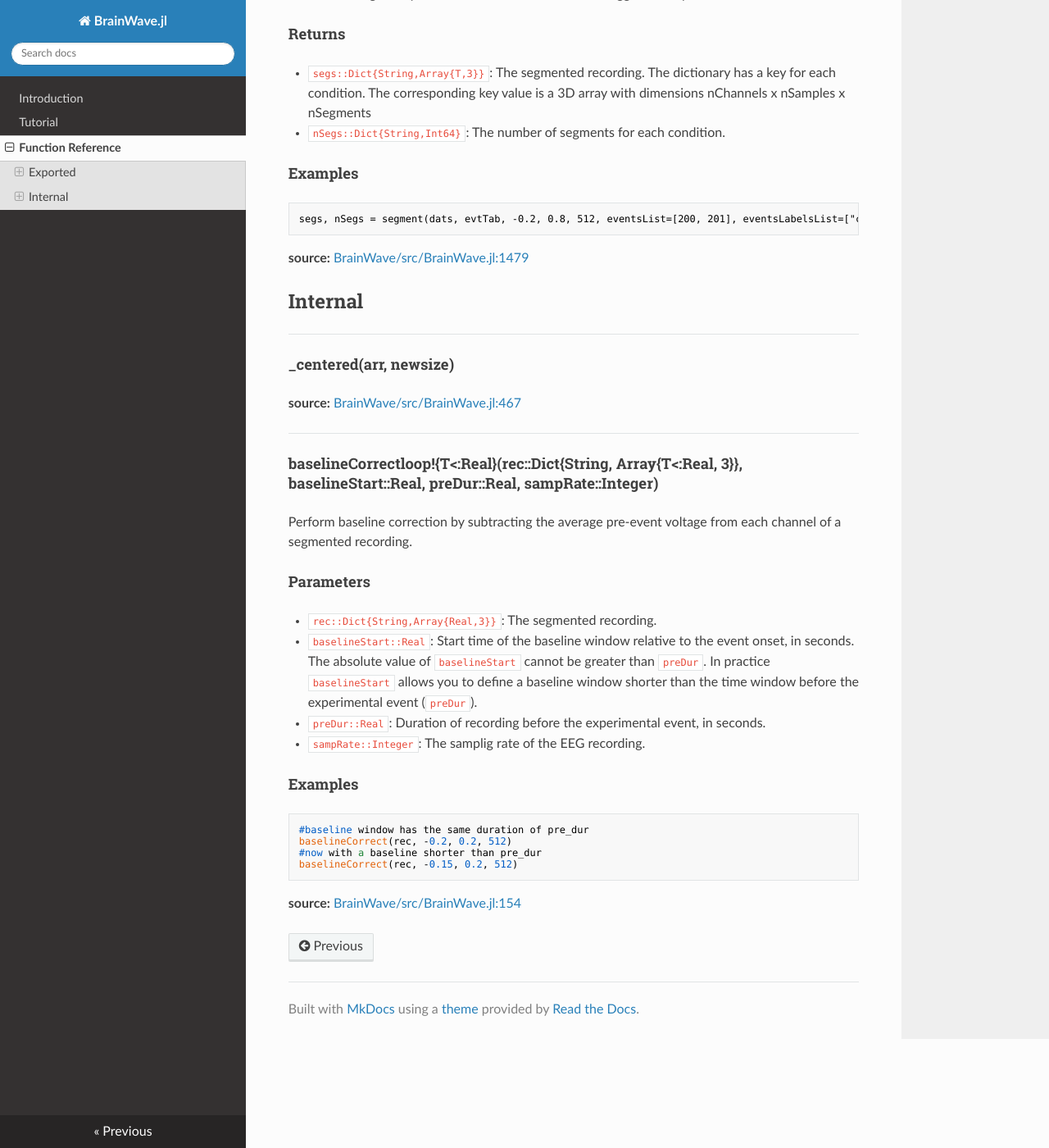
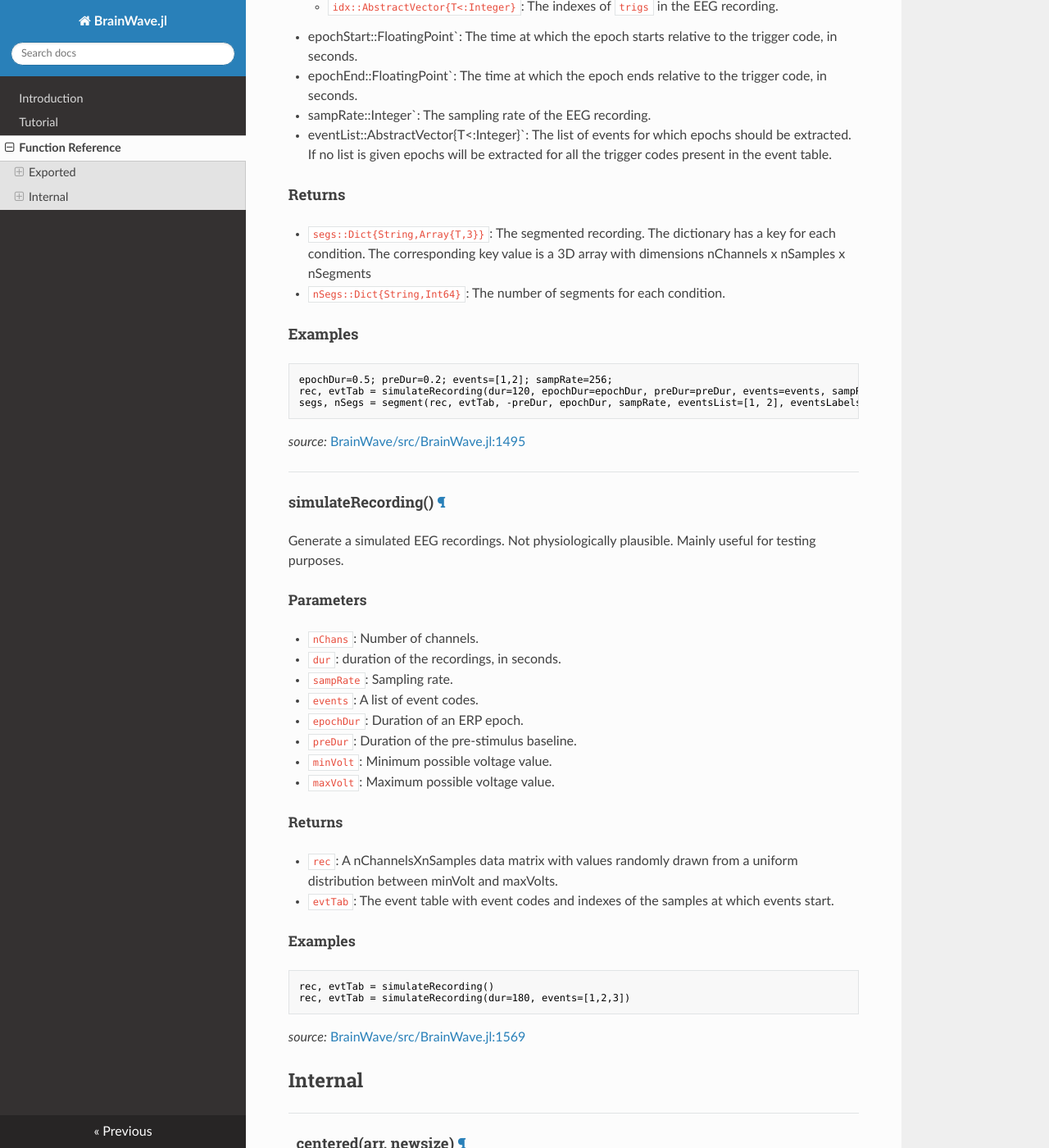
Before and after one commit to sam81/BrainWave.jl, an MkDocs documentation site: the page built from docs/API.md, in a window 1280 px wide and 1400 px high, scrolled down 16328 px. Shown: the whole window at 82% size. Built offline with MkDocs 1.6.1, drawn with Linux system fonts in a browser that asks for light colours; nearby versions of some CDN libraries; old or Windows-style settings are respelled for this version of MkDocs; some of the changed text lies outside the part shown.

Commit message:
Added simulateRecording. Added some tests for examples code.

````diff
--- a/docs/API.md
+++ b/docs/API.md
@@ -1,9 +1,11 @@
 # BrainWave
 
 ## Exported
+
 ---
 
-#### averageAverages{T<:Real, P<:Integer}(aveList::Array{Dict{String, Array{T<:Real, 2}}, N}, nSegments::Array{Dict{String, P<:Integer}, N})
+<a id="method__averageaverages.1" class="lexicon_definition"></a>
+#### averageAverages{T<:Real, P<:Integer}(aveList::Array{Dict{String, Array{T<:Real, 2}}, N}, nSegments::Array{Dict{String, P<:Integer}, N}) [¶](#method__averageaverages.1)
 Perform a weighted average of a list of averages. The weight of
 each average in the list is determined by the number of segments
 from which it was obtained.
@@ -23,12 +25,13 @@
 
 
 
-**source:**
-[BrainWave/src/BrainWave.jl:37](file:///home/sam/.julia/v0.3/BrainWave/src/BrainWave.jl)
+*source:*
+[BrainWave/src/BrainWave.jl:34](file:///home/sam/.julia/v0.3/BrainWave/src/BrainWave.jl)
 
 ---
 
-#### averageEpochs{T<:Real}(rec::Dict{String, Array{T<:Real, 3}})
+<a id="method__averageepochs.1" class="lexicon_definition"></a>
+#### averageEpochs{T<:Real}(rec::Dict{String, Array{T<:Real, 3}}) [¶](#method__averageepochs.1)
 Average the epochs of a segmented recording.
 
 #### Arguments
@@ -43,17 +46,22 @@
 
 #### Examples
 
-
-    ave, nSegs = averageEpochs(rec)
+```julia
+epochDur=0.5; preDur=0.15; events=[1,2]; sampRate=256;
+rec, evtTab = simulateRecording(dur=120, epochDur=epochDur, preDur=preDur, events=events)
+segs, nRaw = segment(rec, evtTab, -preDur, epochDur, sampRate)
+ave, nSegs = averageEpochs(segs)
+```
 
 
 
-**source:**
-[BrainWave/src/BrainWave.jl:79](file:///home/sam/.julia/v0.3/BrainWave/src/BrainWave.jl)
+*source:*
+[BrainWave/src/BrainWave.jl:80](file:///home/sam/.julia/v0.3/BrainWave/src/BrainWave.jl)
 
 ---
 
-#### baselineCorrect!{T<:Real}(rec::Dict{String, Array{T<:Real, 3}}, baselineStart::Real, preDur::Real, sampRate::Integer)
+<a id="method__baselinecorrect.1" class="lexicon_definition"></a>
+#### baselineCorrect!{T<:Real}(rec::Dict{String, Array{T<:Real, 3}}, baselineStart::Real, preDur::Real, sampRate::Integer) [¶](#method__baselinecorrect.1)
 Perform baseline correction by subtracting the average pre-event
 voltage from each channel of a segmented recording.
 
@@ -71,18 +79,19 @@
 
 
     #baseline window has the same duration of preDur
-    baselineCorrect(rec, -0.2, 0.2, 512)
+    baselineCorrect!(rec, -0.2, 0.2, 512)
     #now with a baseline shorter than preDur
-    baselineCorrect(rec, -0.15, 0.2, 512)
+    baselineCorrect!(rec, -0.15, 0.2, 512)
 
 
 
-**source:**
-[BrainWave/src/BrainWave.jl:115](file:///home/sam/.julia/v0.3/BrainWave/src/BrainWave.jl)
+*source:*
+[BrainWave/src/BrainWave.jl:116](file:///home/sam/.julia/v0.3/BrainWave/src/BrainWave.jl)
 
 ---
 
-#### deleteSlice2D{T, P<:Integer}(x::AbstractArray{T, 2}, toRemove::Union(AbstractArray{P<:Integer, 1}, P<:Integer), axis::Integer)
+<a id="method__deleteslice2d.1" class="lexicon_definition"></a>
+#### deleteSlice2D{T, P<:Integer}(x::AbstractArray{T, 2}, toRemove::Union(AbstractArray{P<:Integer, 1}, P<:Integer), axis::Integer) [¶](#method__deleteslice2d.1)
 Delete a row or a column from a 2-dimensional array.
 
 #### Args
@@ -112,12 +121,13 @@
 
 
 
-**source:**
-[BrainWave/src/BrainWave.jl:306](file:///home/sam/.julia/v0.3/BrainWave/src/BrainWave.jl)
+*source:*
+[BrainWave/src/BrainWave.jl:307](file:///home/sam/.julia/v0.3/BrainWave/src/BrainWave.jl)
 
 ---
 
-#### deleteSlice3D{T, P<:Integer}(x::Array{T, 3}, toRemove::Union(AbstractArray{P<:Integer, 1}, P<:Integer), axis::Integer)
+<a id="method__deleteslice3d.1" class="lexicon_definition"></a>
+#### deleteSlice3D{T, P<:Integer}(x::Array{T, 3}, toRemove::Union(AbstractArray{P<:Integer, 1}, P<:Integer), axis::Integer) [¶](#method__deleteslice3d.1)
 Delete a slice from a 3-dimensional array.
 
 #### Args
@@ -139,12 +149,13 @@
 
 
 
-**source:**
-[BrainWave/src/BrainWave.jl:346](file:///home/sam/.julia/v0.3/BrainWave/src/BrainWave.jl)
+*source:*
+[BrainWave/src/BrainWave.jl:347](file:///home/sam/.julia/v0.3/BrainWave/src/BrainWave.jl)
 
 ---
 
-#### detrendEEG!{T<:Real}(rec::AbstractArray{T<:Real, 2})
+<a id="method__detrendeeg.1" class="lexicon_definition"></a>
+#### detrendEEG!{T<:Real}(rec::AbstractArray{T<:Real, 2}) [¶](#method__detrendeeg.1)
 Remove the mean value from each channel of an EEG recording.
 
 #### Arguments
@@ -153,18 +164,21 @@
 
 #### Examples
 
-    x = [1 2 3; 4 5 6]
-    detrendEEG!(x)
+```julia
+x = [1 2 3; 4 5 6]
+detrendEEG!(x)
+```
 
 
 
 
-**source:**
-[BrainWave/src/BrainWave.jl:385](file:///home/sam/.julia/v0.3/BrainWave/src/BrainWave.jl)
+*source:*
+[BrainWave/src/BrainWave.jl:388](file:///home/sam/.julia/v0.3/BrainWave/src/BrainWave.jl)
 
 ---
 
-#### fftconvolve{T<:Real, R<:Real}(x::AbstractArray{T<:Real, 1}, y::AbstractArray{R<:Real, 1}, mode::String)
+<a id="method__fftconvolve.1" class="lexicon_definition"></a>
+#### fftconvolve{T<:Real, R<:Real}(x::AbstractArray{T<:Real, 1}, y::AbstractArray{R<:Real, 1}, mode::String) [¶](#method__fftconvolve.1)
 Convolve two 1-dimensional arrays using the FFT.
 
 #### Arguments
@@ -188,12 +202,13 @@
 
 
 
-**source:**
-[BrainWave/src/BrainWave.jl:498](file:///home/sam/.julia/v0.3/BrainWave/src/BrainWave.jl)
+*source:*
+[BrainWave/src/BrainWave.jl:501](file:///home/sam/.julia/v0.3/BrainWave/src/BrainWave.jl)
 
 ---
 
-#### filterContinuous!{T<:Real, P<:Real}(rec::AbstractArray{T<:Real, 2}, sampRate::Integer, filterType::String, nTaps::Integer, cutoffs::Union(AbstractArray{P<:Real, 1}, P<:Real))
+<a id="method__filtercontinuous.1" class="lexicon_definition"></a>
+#### filterContinuous!{T<:Real, P<:Real}(rec::AbstractArray{T<:Real, 2}, sampRate::Integer, filterType::String, nTaps::Integer, cutoffs::Union(P<:Real, AbstractArray{P<:Real, 1})) [¶](#method__filtercontinuous.1)
 Filter a continuous EEG recording.
 
 #### Arguments
@@ -220,12 +235,13 @@
 
 
 
-**source:**
-[BrainWave/src/BrainWave.jl:420](file:///home/sam/.julia/v0.3/BrainWave/src/BrainWave.jl)
+*source:*
+[BrainWave/src/BrainWave.jl:423](file:///home/sam/.julia/v0.3/BrainWave/src/BrainWave.jl)
 
 ---
 
-#### findArtefactThresh{T<:Real, P<:Real, Q<:Integer}(rec::Dict{String, Array{T<:Real, 3}}, thresh::Union(AbstractArray{P<:Real, 1}, P<:Real), channels::Union(AbstractArray{Q<:Integer, 1}, Q<:Integer))
+<a id="method__findartefactthresh.1" class="lexicon_definition"></a>
+#### findArtefactThresh{T<:Real, P<:Real, Q<:Integer}(rec::Dict{String, Array{T<:Real, 3}}, thresh::Union(P<:Real, AbstractArray{P<:Real, 1}), channels::Union(AbstractArray{Q<:Integer, 1}, Q<:Integer)) [¶](#method__findartefactthresh.1)
 
 Find epochs with voltage values exceeding a given threshold.
 
@@ -267,12 +283,13 @@
 
 
 
-**source:**
-[BrainWave/src/BrainWave.jl:553](file:///home/sam/.julia/v0.3/BrainWave/src/BrainWave.jl)
+*source:*
+[BrainWave/src/BrainWave.jl:556](file:///home/sam/.julia/v0.3/BrainWave/src/BrainWave.jl)
 
 ---
 
-#### findArtefactThresh{T<:Real, P<:Real}(rec::Dict{String, Array{T<:Real, 3}}, thresh::Union(AbstractArray{P<:Real, 1}, P<:Real))
+<a id="method__findartefactthresh.2" class="lexicon_definition"></a>
+#### findArtefactThresh{T<:Real, P<:Real}(rec::Dict{String, Array{T<:Real, 3}}, thresh::Union(P<:Real, AbstractArray{P<:Real, 1})) [¶](#method__findartefactthresh.2)
 
 Find epochs with voltage values exceeding a given threshold.
 
@@ -314,12 +331,13 @@
 
 
 
-**source:**
-[BrainWave/src/BrainWave.jl:553](file:///home/sam/.julia/v0.3/BrainWave/src/BrainWave.jl)
+*source:*
+[BrainWave/src/BrainWave.jl:556](file:///home/sam/.julia/v0.3/BrainWave/src/BrainWave.jl)
 
 ---
 
-#### findExtremum{T<:Real}(wave::Union(AbstractArray{T<:Real, 1}, AbstractArray{T<:Real, 2}), searchStart::Real, searchStop::Real, extremumSign::String, epochStart::Real, sampRate::Real)
+<a id="method__findextremum.1" class="lexicon_definition"></a>
+#### findExtremum{T<:Real}(wave::Union(AbstractArray{T<:Real, 2}, AbstractArray{T<:Real, 1}), searchStart::Real, searchStop::Real, extremumSign::String, epochStart::Real, sampRate::Real) [¶](#method__findextremum.1)
 Find the time point at which a waveform reaches a maximum or a minimum.
 
 #### Arguments:
@@ -345,12 +363,13 @@
 
 
 
-**source:**
-[BrainWave/src/BrainWave.jl:636](file:///home/sam/.julia/v0.3/BrainWave/src/BrainWave.jl)
+*source:*
+[BrainWave/src/BrainWave.jl:639](file:///home/sam/.julia/v0.3/BrainWave/src/BrainWave.jl)
 
 ---
 
-#### getACF{T<:Real}(sig::Union(AbstractArray{T<:Real, 1}, AbstractArray{T<:Real, 2}), sampRate::Real, maxLag::Real)
+<a id="method__getacf.1" class="lexicon_definition"></a>
+#### getACF{T<:Real}(sig::Union(AbstractArray{T<:Real, 2}, AbstractArray{T<:Real, 1}), sampRate::Real, maxLag::Real) [¶](#method__getacf.1)
 Compute the autocorrelation function of a 1-dimensional signal.
 
 #### Arguments:
@@ -373,12 +392,13 @@
 
 
 
-**source:**
-[BrainWave/src/BrainWave.jl:686](file:///home/sam/.julia/v0.3/BrainWave/src/BrainWave.jl)
+*source:*
+[BrainWave/src/BrainWave.jl:689](file:///home/sam/.julia/v0.3/BrainWave/src/BrainWave.jl)
 
 ---
 
-#### getAutocorrelogram{T<:Real}(sig::Union(AbstractArray{T<:Real, 1}, AbstractArray{T<:Real, 2}), sampRate::Real, winLength::Real, overlap::Real, maxLag::Real)
+<a id="method__getautocorrelogram.1" class="lexicon_definition"></a>
+#### getAutocorrelogram{T<:Real}(sig::Union(AbstractArray{T<:Real, 2}, AbstractArray{T<:Real, 1}), sampRate::Real, winLength::Real, overlap::Real, maxLag::Real) [¶](#method__getautocorrelogram.1)
 Compute the autocorrelogram of a 1-dimensional array.
 
 #### Parameters
@@ -404,12 +424,13 @@
 
 
 
-**source:**
-[BrainWave/src/BrainWave.jl:760](file:///home/sam/.julia/v0.3/BrainWave/src/BrainWave.jl)
+*source:*
+[BrainWave/src/BrainWave.jl:763](file:///home/sam/.julia/v0.3/BrainWave/src/BrainWave.jl)
 
 ---
 
-#### getPhaseSpectrum{T<:Real}(sig::Union(AbstractArray{T<:Real, 1}, AbstractArray{T<:Real, 2}), sampRate::Real)
+<a id="method__getphasespectrum.1" class="lexicon_definition"></a>
+#### getPhaseSpectrum{T<:Real}(sig::Union(AbstractArray{T<:Real, 2}, AbstractArray{T<:Real, 1}), sampRate::Real) [¶](#method__getphasespectrum.1)
 Compute the phase spectrum of a 1-dimensional array.
 
 #### Arguments
@@ -432,12 +453,13 @@
 
 
 
-**source:**
-[BrainWave/src/BrainWave.jl:1194](file:///home/sam/.julia/v0.3/BrainWave/src/BrainWave.jl)
+*source:*
+[BrainWave/src/BrainWave.jl:1197](file:///home/sam/.julia/v0.3/BrainWave/src/BrainWave.jl)
 
 ---
 
-#### getSNR2{T<:Real, R<:Real}(spec::AbstractArray{T<:Real, 1}, freqArr::AbstractArray{R<:Real, 1}, sigFreq::Real, nSideComp::Integer, nExclude::Integer)
+<a id="method__getsnr2.1" class="lexicon_definition"></a>
+#### getSNR2{T<:Real, R<:Real}(spec::AbstractArray{T<:Real, 1}, freqArr::AbstractArray{R<:Real, 1}, sigFreq::Real, nSideComp::Integer, nExclude::Integer) [¶](#method__getsnr2.1)
 Compute the signal-to-noise ratio at a given frequency in the power spectrum of a recording.
 This function is the same as `getSNR`, but it additionaly returns the signal and noise magnitudes separately.
 
@@ -461,12 +483,13 @@
 
 
 
-**source:**
-[BrainWave/src/BrainWave.jl:1052](file:///home/sam/.julia/v0.3/BrainWave/src/BrainWave.jl)
+*source:*
+[BrainWave/src/BrainWave.jl:1055](file:///home/sam/.julia/v0.3/BrainWave/src/BrainWave.jl)
 
 ---
 
-#### getSNR{T<:Real, R<:Real}(spec::AbstractArray{T<:Real, 1}, freqArr::AbstractArray{R<:Real, 1}, sigFreq::Real, nSideComp::Integer, nExclude::Integer)
+<a id="method__getsnr.1" class="lexicon_definition"></a>
+#### getSNR{T<:Real, R<:Real}(spec::AbstractArray{T<:Real, 1}, freqArr::AbstractArray{R<:Real, 1}, sigFreq::Real, nSideComp::Integer, nExclude::Integer) [¶](#method__getsnr.1)
 Compute the signal-to-noise ratio at a given frequency in the power spectrum of a recording.
 
 #### Arguments
@@ -487,12 +510,13 @@
 
 
 
-**source:**
-[BrainWave/src/BrainWave.jl:1018](file:///home/sam/.julia/v0.3/BrainWave/src/BrainWave.jl)
+*source:*
+[BrainWave/src/BrainWave.jl:1021](file:///home/sam/.julia/v0.3/BrainWave/src/BrainWave.jl)
 
 ---
 
-#### getSpectrogram{T<:Real}(sig::Union(AbstractArray{T<:Real, 1}, AbstractArray{T<:Real, 2}), sampRate::Real, winLength::Real, overlap::Real)
+<a id="method__getspectrogram.1" class="lexicon_definition"></a>
+#### getSpectrogram{T<:Real}(sig::Union(AbstractArray{T<:Real, 2}, AbstractArray{T<:Real, 1}), sampRate::Real, winLength::Real, overlap::Real) [¶](#method__getspectrogram.1)
 Compute the spectrogram of a 1-dimensional array.
 
 #### Parameters
@@ -521,12 +545,13 @@
 
 
 
-**source:**
-[BrainWave/src/BrainWave.jl:1091](file:///home/sam/.julia/v0.3/BrainWave/src/BrainWave.jl)
+*source:*
+[BrainWave/src/BrainWave.jl:1094](file:///home/sam/.julia/v0.3/BrainWave/src/BrainWave.jl)
 
 ---
 
-#### getSpectrum{T<:Real}(sig::Union(AbstractArray{T<:Real, 1}, AbstractArray{T<:Real, 2}), sampRate::Integer)
+<a id="method__getspectrum.1" class="lexicon_definition"></a>
+#### getSpectrum{T<:Real}(sig::Union(AbstractArray{T<:Real, 2}, AbstractArray{T<:Real, 1}), sampRate::Integer) [¶](#method__getspectrum.1)
 Compute the power spectrum of a 1-dimensional array.
 
 #### Arguments
@@ -549,12 +574,13 @@
 
 
 
-**source:**
-[BrainWave/src/BrainWave.jl:1132](file:///home/sam/.julia/v0.3/BrainWave/src/BrainWave.jl)
+*source:*
+[BrainWave/src/BrainWave.jl:1135](file:///home/sam/.julia/v0.3/BrainWave/src/BrainWave.jl)
 
 ---
 
-#### meanERPAmplitude{T<:Real}(wave::Union(AbstractArray{T<:Real, 1}, AbstractArray{T<:Real, 2}), center::Real, centerType::String, winLength::Real, sampRate::Real)
+<a id="method__meanerpamplitude.1" class="lexicon_definition"></a>
+#### meanERPAmplitude{T<:Real}(wave::Union(AbstractArray{T<:Real, 2}, AbstractArray{T<:Real, 1}), center::Real, centerType::String, winLength::Real, sampRate::Real) [¶](#method__meanerpamplitude.1)
 Compute the mean amplitude of an ERP waveform in a time window centered on a given point.
 
 #### Arguments:
@@ -585,12 +611,13 @@
 
 
 
-**source:**
-[BrainWave/src/BrainWave.jl:1252](file:///home/sam/.julia/v0.3/BrainWave/src/BrainWave.jl)
+*source:*
+[BrainWave/src/BrainWave.jl:1255](file:///home/sam/.julia/v0.3/BrainWave/src/BrainWave.jl)
 
 ---
 
-#### mergeEventTableCodes!{T<:Integer}(eventTable::Dict{String, Any}, trigList::AbstractArray{T<:Integer, 1}, newTrig::Integer)
+<a id="method__mergeeventtablecodes.1" class="lexicon_definition"></a>
+#### mergeEventTableCodes!{T<:Integer}(eventTable::Dict{String, Any}, trigList::AbstractArray{T<:Integer, 1}, newTrig::Integer) [¶](#method__mergeeventtablecodes.1)
 Substitute the event table triggers listed in `trigList`
 with newTrig
 
@@ -603,16 +630,19 @@
 #### Examples
 
 ```julia
-mergeEventTableCodes!(evtTab, [200, 220], 999)
+rec, evtTab= simulateRecording(events=[1,2,3,4])
+mergeEventTableCodes!(evtTab, [1,2], 1)
+mergeEventTableCodes!(evtTab, [3,4], 3)
 ```
 
 
-**source:**
-[BrainWave/src/BrainWave.jl:1314](file:///home/sam/.julia/v0.3/BrainWave/src/BrainWave.jl)
+*source:*
+[BrainWave/src/BrainWave.jl:1319](file:///home/sam/.julia/v0.3/BrainWave/src/BrainWave.jl)
 
 ---
 
-#### nextPowTwo(x::Real)
+<a id="method__nextpowtwo.1" class="lexicon_definition"></a>
+#### nextPowTwo(x::Real) [¶](#method__nextpowtwo.1)
 Find the exponent of the next power of 2 closest to `x`.
 
 #### Arguments
@@ -628,12 +658,13 @@
 ```
 
 
-**source:**
-[BrainWave/src/BrainWave.jl:1334](file:///home/sam/.julia/v0.3/BrainWave/src/BrainWave.jl)
+*source:*
+[BrainWave/src/BrainWave.jl:1339](file:///home/sam/.julia/v0.3/BrainWave/src/BrainWave.jl)
 
 ---
 
-#### removeEpochs!{T<:Real, P<:Integer}(rec::Dict{String, Array{T<:Real, 3}}, toRemove::Dict{String, Array{P<:Integer, 1}})
+<a id="method__removeepochs.1" class="lexicon_definition"></a>
+#### removeEpochs!{T<:Real, P<:Integer}(rec::Dict{String, Array{T<:Real, 3}}, toRemove::Dict{String, Array{P<:Integer, 1}}) [¶](#method__removeepochs.1)
 Remove epochs from a segmented recording.
 
 #### Parameters
@@ -644,31 +675,41 @@
 #### Examples
 
 ```julia
-removeEpochs!(segs, toRemoveDict)
+epochDur=0.5; preDur=0.15; events=[1,2];
+rec, evtTab = simulateRecording(dur=120, epochDur=epochDur, preDur=preDur, events=events)
+segs, nRaw = segment(rec, evtTab, -preDur, epochDur, sampRate)
+segsToReject = (String => Array{Int,1})[]
+segsToReject["1"] = [3,5]
+segsToReject["2"] = [1,2]
+#toRemove = @compat Dict("1" => [3,5], "2" => [2])
+removeEpochs!(segs, segsToReject)
 ```
 
 
 
-**source:**
-[BrainWave/src/BrainWave.jl:1354](file:///home/sam/.julia/v0.3/BrainWave/src/BrainWave.jl)
+*source:*
+[BrainWave/src/BrainWave.jl:1366](file:///home/sam/.julia/v0.3/BrainWave/src/BrainWave.jl)
 
 ---
 
-#### removeSpuriousTriggers!(eventTable::Dict{String, Any}, sentTrigs::Array{Int64, N}, minTrigDur::Real)
+<a id="method__removespurioustriggers.1" class="lexicon_definition"></a>
+#### removeSpuriousTriggers!(eventTable::Dict{String, Any}, sentTrigs::Array{Int64, N}, minTrigDur::Real) [¶](#method__removespurioustriggers.1)
 
 #### Examples
 
 ```julia
-res_info = removeSpuriousTriggers!(evtTab, behav_trigs, 0.0004)
+#not run
+#res_info = removeSpuriousTriggers!(evtTab, behav_trigs, 0.0004)
 ```
 
 
-**source:**
-[BrainWave/src/BrainWave.jl:1371](file:///home/sam/.julia/v0.3/BrainWave/src/BrainWave.jl)
+*source:*
+[BrainWave/src/BrainWave.jl:1384](file:///home/sam/.julia/v0.3/BrainWave/src/BrainWave.jl)
 
 ---
 
-#### rerefCnt!{T<:Real}(rec::AbstractArray{T<:Real, 2}, refChan::Integer)
+<a id="method__rerefcnt.1" class="lexicon_definition"></a>
+#### rerefCnt!{T<:Real}(rec::AbstractArray{T<:Real, 2}, refChan::Integer) [¶](#method__rerefcnt.1)
 Rereference channels in a continuous recording.
 
 #### Parameters
@@ -680,16 +721,18 @@
 #### Examples
 
 ```julia
-rerefCnt!(dats, refChan=4, channels=[1, 2, 3])
+rec, evtTab = simulateRecording(nChans=4)
+rerefCnt!(rec, 4, channels=[1, 2, 3])
 ```
 
 
-**source:**
-[BrainWave/src/BrainWave.jl:1433](file:///home/sam/.julia/v0.3/BrainWave/src/BrainWave.jl)
+*source:*
+[BrainWave/src/BrainWave.jl:1447](file:///home/sam/.julia/v0.3/BrainWave/src/BrainWave.jl)
 
 ---
 
-#### segment{T<:Real}(rec::AbstractArray{T<:Real, 2}, eventTable::Dict{String, Any}, epochStart::Real, epochEnd::Real, sampRate::Integer)
+<a id="method__segment.1" class="lexicon_definition"></a>
+#### segment{T<:Real}(rec::AbstractArray{T<:Real, 2}, eventTable::Dict{String, Any}, epochStart::Real, epochEnd::Real, sampRate::Integer) [¶](#method__segment.1)
 Segment a continuous EEG recording into discrete event-related epochs.
 
 #### Parameters
@@ -716,25 +759,67 @@
 #### Examples
 
 ```julia
-segs, nSegs = segment(dats, evtTab, -0.2, 0.8, 512, eventsList=[200, 201], eventsLabelsList=["cnd1", "cnd2"])
+epochDur=0.5; preDur=0.2; events=[1,2]; sampRate=256;
+rec, evtTab = simulateRecording(dur=120, epochDur=epochDur, preDur=preDur, events=events, sampRate=sampRate)
+segs, nSegs = segment(rec, evtTab, -preDur, epochDur, sampRate, eventsList=[1, 2], eventsLabelsList=["cnd1", "cnd2"])
 ```
 
 
-**source:**
-[BrainWave/src/BrainWave.jl:1479](file:///home/sam/.julia/v0.3/BrainWave/src/BrainWave.jl)
-
-## Internal
----
-
-#### _centered(arr, newsize)
-
-
-**source:**
-[BrainWave/src/BrainWave.jl:467](file:///home/sam/.julia/v0.3/BrainWave/src/BrainWave.jl)
+*source:*
+[BrainWave/src/BrainWave.jl:1495](file:///home/sam/.julia/v0.3/BrainWave/src/BrainWave.jl)
 
 ---
 
-#### baselineCorrectloop!{T<:Real}(rec::Dict{String, Array{T<:Real, 3}}, baselineStart::Real, preDur::Real, sampRate::Integer)
+<a id="method__simulaterecording.1" class="lexicon_definition"></a>
+#### simulateRecording() [¶](#method__simulaterecording.1)
+Generate a simulated EEG recordings. Not physiologically plausible.
+Mainly useful for testing purposes.
+
+##### Parameters
+
+* `nChans`: Number of channels.
+* `dur`: duration of the recordings, in seconds.
+* `sampRate`: Sampling rate.
+* `events`: A list of event codes.
+* `epochDur`: Duration of an ERP epoch.
+* `preDur`: Duration of the pre-stimulus baseline.
+* `minVolt`: Minimum possible voltage value.
+* `maxVolt`: Maximum possible voltage value.
+
+##### Returns
+
+* `rec`: A nChannelsXnSamples data matrix with values randomly drawn from
+     a uniform distribution between minVolt and maxVolts.
+* `evtTab`: The event table with event codes and indexes of the samples at which
+    events start.
+
+##### Examples
+
+```julia
+rec, evtTab = simulateRecording()
+rec, evtTab = simulateRecording(dur=180, events=[1,2,3])
+```
+
+
+
+*source:*
+[BrainWave/src/BrainWave.jl:1569](file:///home/sam/.julia/v0.3/BrainWave/src/BrainWave.jl)
+
+## Internal
+
+---
+
+<a id="method___centered.1" class="lexicon_definition"></a>
+#### _centered(arr, newsize) [¶](#method___centered.1)
+
+
+*source:*
+[BrainWave/src/BrainWave.jl:470](file:///home/sam/.julia/v0.3/BrainWave/src/BrainWave.jl)
+
+---
+
+<a id="method__baselinecorrectloop.1" class="lexicon_definition"></a>
+#### baselineCorrectloop!{T<:Real}(rec::Dict{String, Array{T<:Real, 3}}, baselineStart::Real, preDur::Real, sampRate::Integer) [¶](#method__baselinecorrectloop.1)
 Perform baseline correction by subtracting the average pre-event
 voltage from each channel of a segmented recording.
 
@@ -757,5 +842,5 @@
 
 
 
-**source:**
-[BrainWave/src/BrainWave.jl:154](file:///home/sam/.julia/v0.3/BrainWave/src/BrainWave.jl)
+*source:*
+[BrainWave/src/BrainWave.jl:155](file:///home/sam/.julia/v0.3/BrainWave/src/BrainWave.jl)
````
Also changed, not shown: 4 other files.
